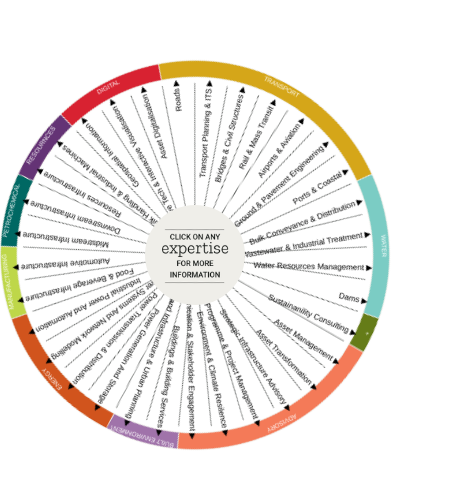
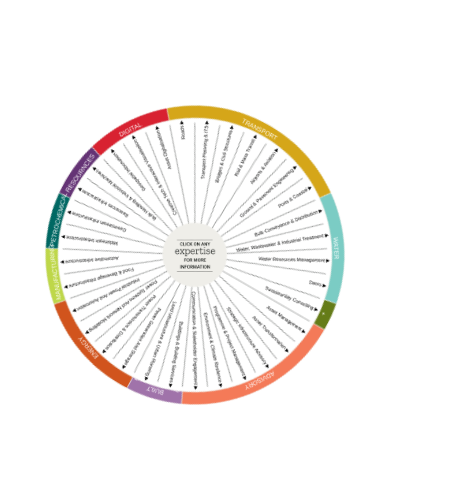
Before and after one commit to Jozsef88/WheelOfFortune, a plain HTML site: page index.html in a window 390 px wide. Shown: the part 167-656 px from the top of the page, 472 px wide, since content can reach past the window. Drawn offline with Linux system fonts and the light colour scheme.

Commit message:
Add files via upload

```diff
--- a/style.css
+++ b/style.css
@@ -179,7 +179,7 @@ a:hover, .circle-edge div a:hover {
     }
   }
 
-  @media screen and (max-width: 883px) {
+  @media screen and (max-width: 726px) {
     .wrapper {
         width: 400px;
         height: 400px;
@@ -219,7 +219,47 @@ a:hover, .circle-edge div a:hover {
     }
   }
 
-  @media only screen and (orientation: landscape) and (max-height: 1300px) {
+  @media screen and (max-width: 883px) {
+    .wrapper {
+        width: 550px;
+        height: 550px;
+    }
+
+    .wrapper > a {
+        width: 550px;
+        top: 275px;
+        padding: 0 15px 0 0;
+    }
+
+    .ref a {
+        /*border: brown 1px solid;*/
+        width: 70px;
+        top: 7px;
+        font-size: .4rem;
+        font-weight: 500;
+    }
+
+    .ref {
+        /*border: brown 1px solid;*/
+        height: 550px;
+    }
+
+    .center-circle {
+        width: 100px;
+        height: 100px;
+        /*border: 1px solid tomato;*/
+        background-size: 500px;
+    }
+
+    .wrapper > a {
+        width: 550px;
+        top: 275px;
+        padding: 0 20px 0 0;
+        font-size: .6rem;
+    }
+  }
+
+  @media only screen and (orientation: landscape) and (max-height: 1008px) {
     .wrapper {
         width: 700px;
         height: 700px;
@@ -298,3 +338,83 @@ a:hover, .circle-edge div a:hover {
         font-size: .5rem;
     }
 }
+
+@media screen and (max-width: 550px) {
+    .wrapper {
+        width: 300px;
+        height: 300px;
+    }
+
+    .wrapper > a {
+        width: 300px;
+        top: 150px;
+        padding: 0 10px 0 0;
+    }
+
+    .ref a {
+        /*border: brown 1px solid;*/
+        width: 50px;
+        top: 5px;
+        font-size: .4rem;
+        font-weight: 500;
+    }
+
+    .ref {
+        /*border: brown 1px solid;*/
+        height: 300px;
+    }
+
+    .center-circle {
+        width: 60px;
+        height: 60px;
+        /*border: 1px solid tomato;*/
+        background-size: 300px;
+    }
+
+    .wrapper > a {
+        width: 300px;
+        top: 150px;
+        padding: 0 15px 0 0;
+        font-size: .3rem;
+    }
+  }
+
+  @media only screen and (orientation: landscape) and (max-height: 600px) {
+    .wrapper {
+        width: 300px;
+        height: 300px;
+    }
+
+    .wrapper > a {
+        width: 300px;
+        top: 150px;
+        padding: 0 10px 0 0;
+    }
+
+    .ref a {
+        /*border: brown 1px solid;*/
+        width: 50px;
+        top: 5px;
+        font-size: .4rem;
+        font-weight: 500;
+    }
+
+    .ref {
+        /*border: brown 1px solid;*/
+        height: 300px;
+    }
+
+    .center-circle {
+        width: 60px;
+        height: 60px;
+        /*border: 1px solid tomato;*/
+        background-size: 300px;
+    }
+
+    .wrapper > a {
+        width: 300px;
+        top: 150px;
+        padding: 0 15px 0 0;
+        font-size: .3rem;
+    }
+}
```
